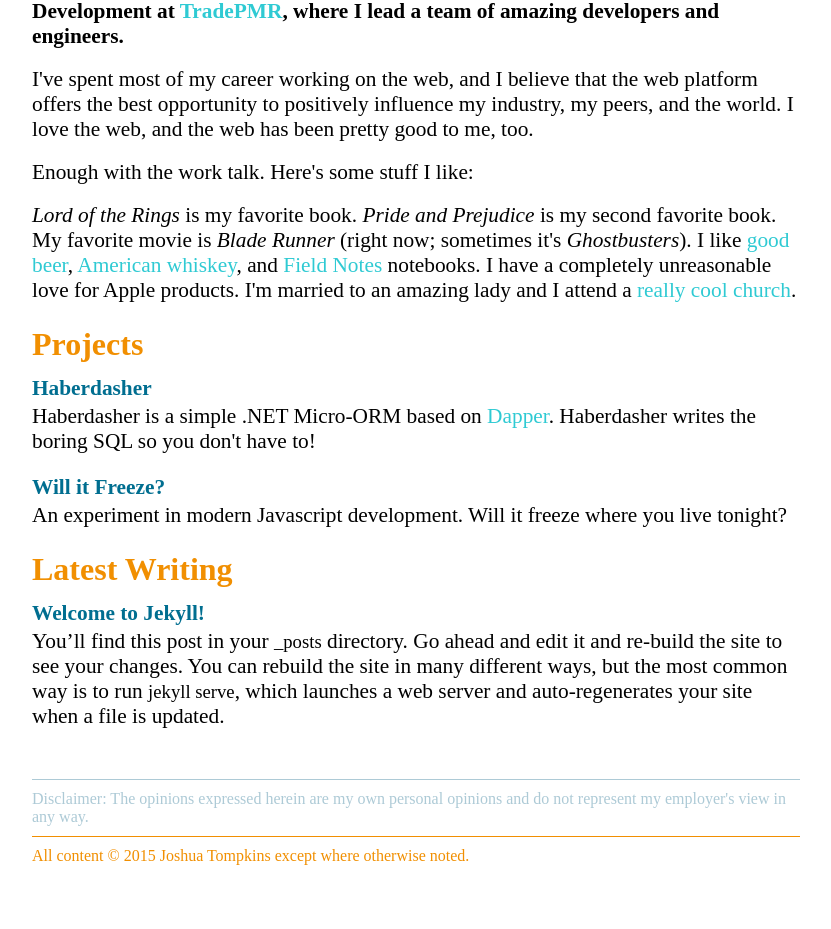
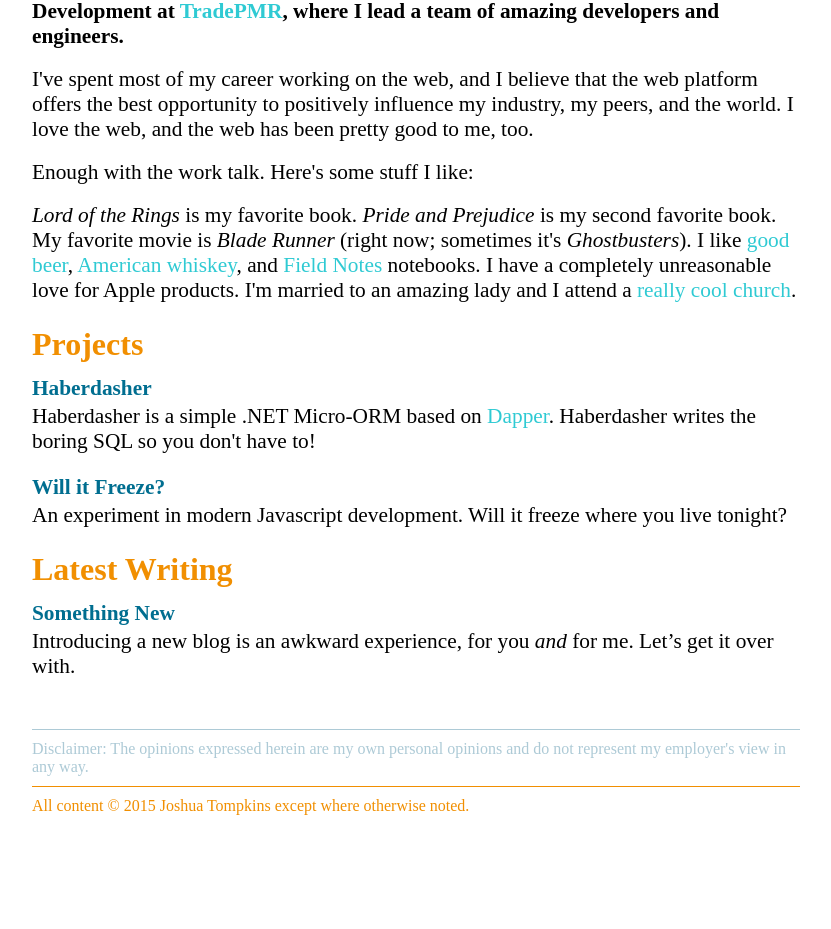
Before and after one commit to jtompkins/joshtompkins.com, a Jekyll site: the page built from index.html, in a window 1280 px wide. Shown: the part 435-1364 px from the top of the page, without its empty margins (224-1055 px from the left). Built offline with Jekyll 4.4.1, drawn with Linux system fonts in a browser that asks for light colours; nearby versions of some CDN libraries; after the commit the page ends 1314 px from its top, so only the background shows below that.

Commit message:
Add first post.

```diff
--- a/_layouts/default.html
+++ b/_layouts/default.html
@@ -6,7 +6,7 @@
     <meta http-equiv="X-UA-Compatible" content="IE=edge">
     <meta name="viewport" content="width=device-width, initial-scale=1">
 
-    <title>{% if page.title %}{{ page.title }}{% else %}{{ site.title }}{% endif %}</title>
+    <title>{% if page.title %}{{ page.title }} - {{ site.title }}{% else %}{{ site.title }}{% endif %}</title>
 
     <meta name="description" content="{% if page.excerpt %}{{ page.excerpt | strip_html | strip_newlines | truncate: 160 }}{% else %}{{ site.description }}{% endif %}">
 
--- a/_posts/2015-03-29-welcome-to-jekyll.markdown
+++ /dev/null
@@ -1,29 +0,0 @@
----
-layout: post
-title:  "Welcome to Jekyll!"
-date:   2015-03-29 18:52:07
-photo: /assets/img/bg.jpeg
-photographer-url: http://www.google.com
-photographer: Jeremy Renner
-location: Gainesville, Florida
----
-
-You’ll find this post in your `_posts` directory. Go ahead and edit it and re-build the site to see your changes. You can rebuild the site in many different ways, but the most common way is to run `jekyll serve`, which launches a web server and auto-regenerates your site when a file is updated.
-
-To add new posts, simply add a file in the `_posts` directory that follows the convention `YYYY-MM-DD-name-of-post.ext` and includes the necessary front matter. Take a look at the source for this post to get an idea about how it works.
-
-Jekyll also offers powerful support for code snippets:
-
-{% highlight ruby %}
-def print_hi(name)
-  puts "Hi, #{name}"
-end
-print_hi('Tom')
-#=> prints 'Hi, Tom' to STDOUT.
-{% endhighlight %}
-
-Check out the [Jekyll docs][jekyll] for more info on how to get the most out of Jekyll. File all bugs/feature requests at [Jekyll’s GitHub repo][jekyll-gh]. If you have questions, you can ask them on [Jekyll’s dedicated Help repository][jekyll-help].
-
-[jekyll]:      http://jekyllrb.com
-[jekyll-gh]:   https://github.com/jekyll/jekyll
-[jekyll-help]: https://github.com/jekyll/jekyll-help
--- /dev/null
+++ b/_posts/2015-4-3-something-new.md
@@ -0,0 +1,32 @@
+---
+layout: post
+title:  "Something New"
+date:   2015-04-03 21:43:00
+photo: /assets/img/bg.jpeg
+photographer-url: https://unsplash.com/jaymantri
+photographer: Jay Mantri
+location: Gainesville, Florida
+excerpt: Introducing a new blog is an awkward experience, for you *and* for me. Let's get it over with.
+---
+
+<!-- more -->
+
+Welcome.
+
+This is my blog. I'm a blogger. Was "being a blogger" ever cool?
+
+No. No, it was not.
+
+This first post is always so awkward. I promise you posts. I promise you witty prose. Will I deliver? Will I lose interest immediately? It's a mystery!
+
+I've got ideas for a few weeks' worth of posts. All I have to do now is write them, so the hard part is already over.
+
+*(That was a joke. Writing them is the hard part. See, already with the wit.)*
+
+
+<iframe src="//giphy.com/embed/HPNrSlhxXAVwI?html5=true" width="480" height="360" frameBorder="0" webkitAllowFullScreen mozallowfullscreen allowFullScreen></iframe>
+
+
+Oh, right. What will I be writing about here?
+
+Programming, design, typography. Science, maybe. Apple products, probably. I find politics boring and I'm told I should keep my religion off of my blog. I find Twitter to be a better venue for that anyway. Long form text offers too many opportunities for reasonable discourse.
--- a/css/main.scss
+++ b/css/main.scss
@@ -80,3 +80,8 @@
 	margin-top: 1rem;
 	margin-bottom: 1rem;
 }
+
+article img, article iframe {
+	margin-top: 1rem;
+	margin-bottom: 1rem;
+}
--- a/index.html
+++ b/index.html
@@ -43,6 +43,6 @@
       <a class="post-link" href="{{ post.url | prepend: site.baseurl }}">{{ post.title }}</a>
     </h3>
 
-    {{ post.excerpt }}
+    {{ post.excerpt | markdownify }}
   {% endfor %}
 </article>
```
